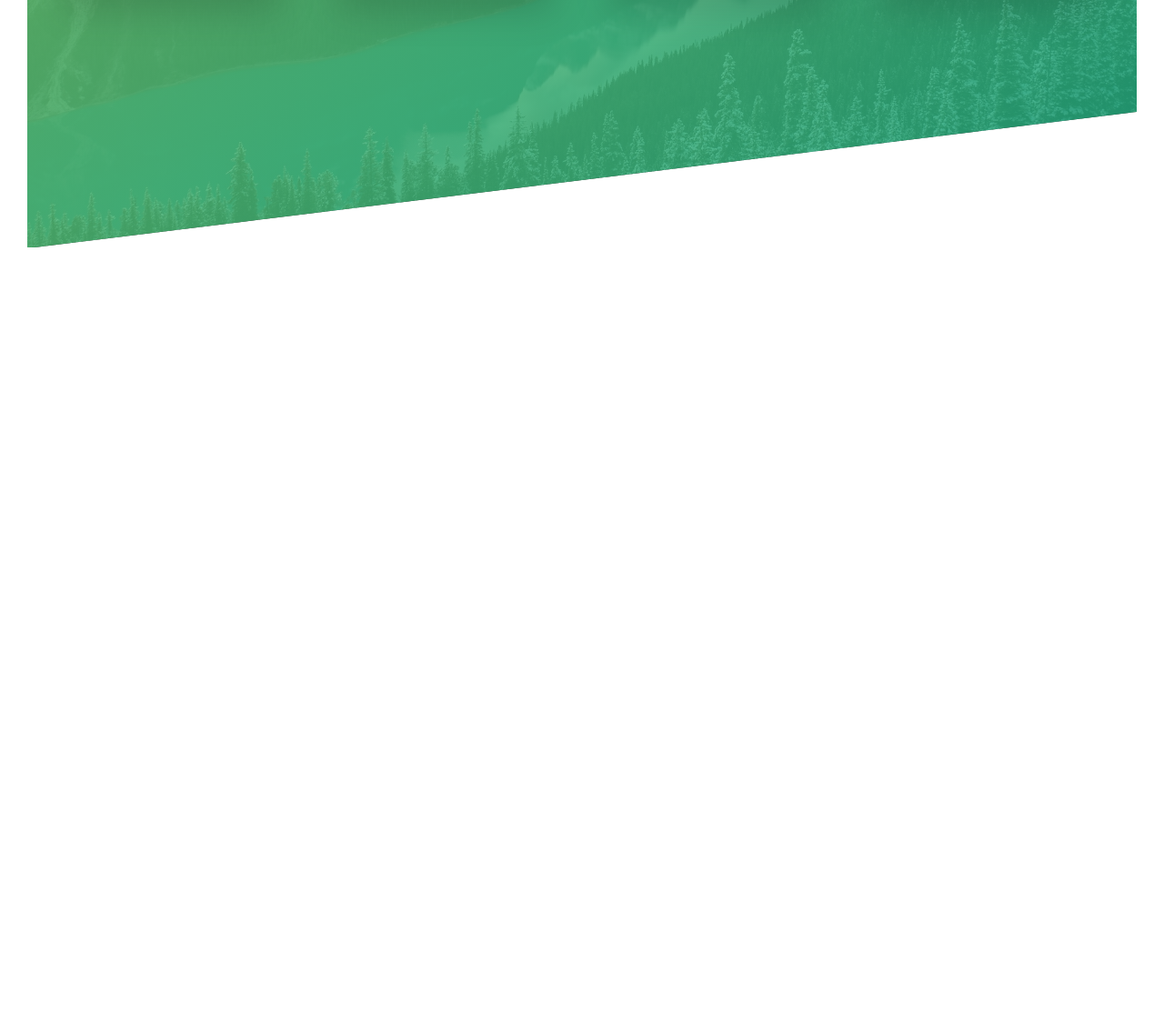
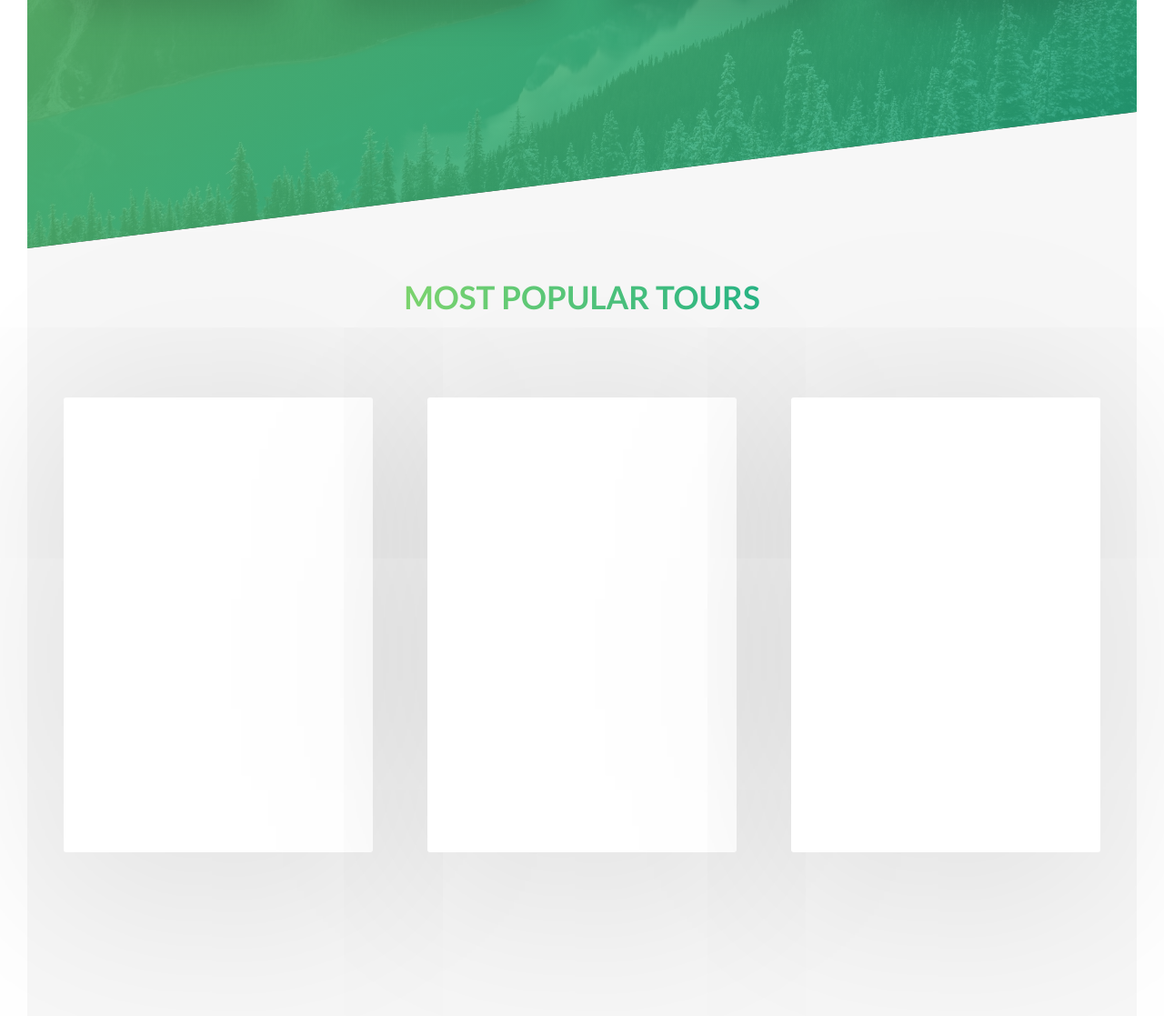
Before and after one commit to AndreasDeveloper/Natours-Website-Project, a website: page index.html in a window 1280 px wide. Shown: the part 2045-3162 px from the top of the page at 91% size. Before the commit the page ends 2317 px from the top, so only its background shows below. Drawn offline with Linux system fonts and the light colour scheme.

Commit message:
Started HTML5 and SASS on "Tours Section" | Update #10a |

```diff
--- a/index.html
+++ b/index.html
@@ -70,6 +70,7 @@
             </section>
             <!-- ABOUT SECTION ENDS -->
 
+            <!-- FEATURES SECTION STARTS -->
             <section class="section-features">
 
                 <!-- FEATURE BOX 1-->
@@ -122,7 +123,51 @@
                         </div>
                 </div>
             </section>
+            <!-- FEATURES SECTION ENDS -->
 
+            <!-- TOURS SECTION STARTS -->
+            <section class="section-tours">
+                <div class="u-center-text u-margin-bottom-big">
+                    <h2 class="heading-secondary">Most popular tours</h2>
+                 </div>
+
+                 <div class="row">
+                    <div class="col-1-of-3">
+                        <div class="card">
+                            <div class="card__side card__side--front">
+                                TEXT
+                            </div>
+                            <div class="card__side card__side--back card__side--back-1">
+                                TEXT
+                            </div>
+                        </div>
+                    </div>
+                    <div class="col-1-of-3">
+                        <div class="card">
+                            <div class="card__side card__side--front">
+                                TEXT
+                            </div>
+                            <div class="card__side card__side--back card__side--back-1">
+                                TEXT
+                            </div>
+                        </div>
+                    </div>
+                    <div class="col-1-of-3">
+                        <div class="card">
+                            <div class="card__side card__side--front">
+                                TEXT
+                            </div>
+                            <div class="card__side card__side--back card__side--back-1">
+                                TEXT
+                            </div>
+                        </div>
+                    </div>
+
+                 </div>
+
+
+            </section>
+            <!-- TOURS SECTION ENDS -->
 
 
         </main>
--- a/resources/sass/abstracts/_variables.scss
+++ b/resources/sass/abstracts/_variables.scss
@@ -7,6 +7,12 @@
 $color-primary: #55c57a;
 $color-primary-light: #7ed56f;
 $color-primary-dark: #28b485;
+
+$color-secondary-light: #ffb900; // Color For Tours Card Gradient
+$color-secondary-dark: #ff7730; // Color For Tours Card Gradient
+
+$color-tertiary-light: #2998ff; // Color For Tours Card Gradient
+$color-tertiary-dark: #5643fa; // Color For Tours Card Gradient
 
 $color-gray-dark: #777; // Color for text
 $color-white: #fff; // Color White
--- /dev/null
+++ b/resources/sass/components/_card.scss
@@ -0,0 +1,44 @@
+/* ------------------------------------------- */
+/* CARD BOX | SECTION TOURS
+/* ------------------------------------------- */
+
+.card {
+    perspective: 150rem;
+    -moz-perspective: 150rem;
+    position: relative;
+    height: 50rem;
+
+    &__side {
+        color: #fff;
+        font-size: 2rem;
+        height: 50rem;
+        transition: all .8s ease;
+        position: absolute;
+        top: 0;
+        left: 0;
+        width: 100%;
+        backface-visibility: hidden;
+        border-radius: 3px;
+        box-shadow: 0 1.5rem 40rem rgba($color-black, .15);
+
+        &--front {
+            background-color: #fff
+        }
+
+        &--back {
+            transform: rotateY(180deg);
+
+            &-1 {
+                background-image: linear-gradient(to right bottom, $color-secondary-light, $color-secondary-dark);
+            }
+        }
+    }
+
+    &:hover &__side--front {
+        transform: rotateY(180deg);
+    }
+
+    &:hover &__side--back {
+        transform: rotateY(0);
+    }
+}
--- a/resources/sass/main.scss
+++ b/resources/sass/main.scss
@@ -26,6 +26,7 @@ Dark green: #28b485
 @import "components/_button.scss";
 @import "components/_composition.scss";
 @import "components/_feature-box.scss";
+@import "components/_card.scss";
 
 /* - LAYOUT FOLDER FILES - */
 @import "layout/_header.scss";
--- a/resources/sass/pages/_home.scss
+++ b/resources/sass/pages/_home.scss
@@ -26,3 +26,13 @@
         transform: skewY(7deg);
     }
 }
+
+/* ------------------------------------------- */
+/* SECTION TOURS | IN HOME PAGE
+/* ------------------------------------------- */
+
+.section-tours {
+    background-color: $color-grey-light-1;
+    padding: 25rem 0 50rem 0;
+    margin-top: -15rem;
+}
```
Also changed, not shown: resources/css3/style.css.
